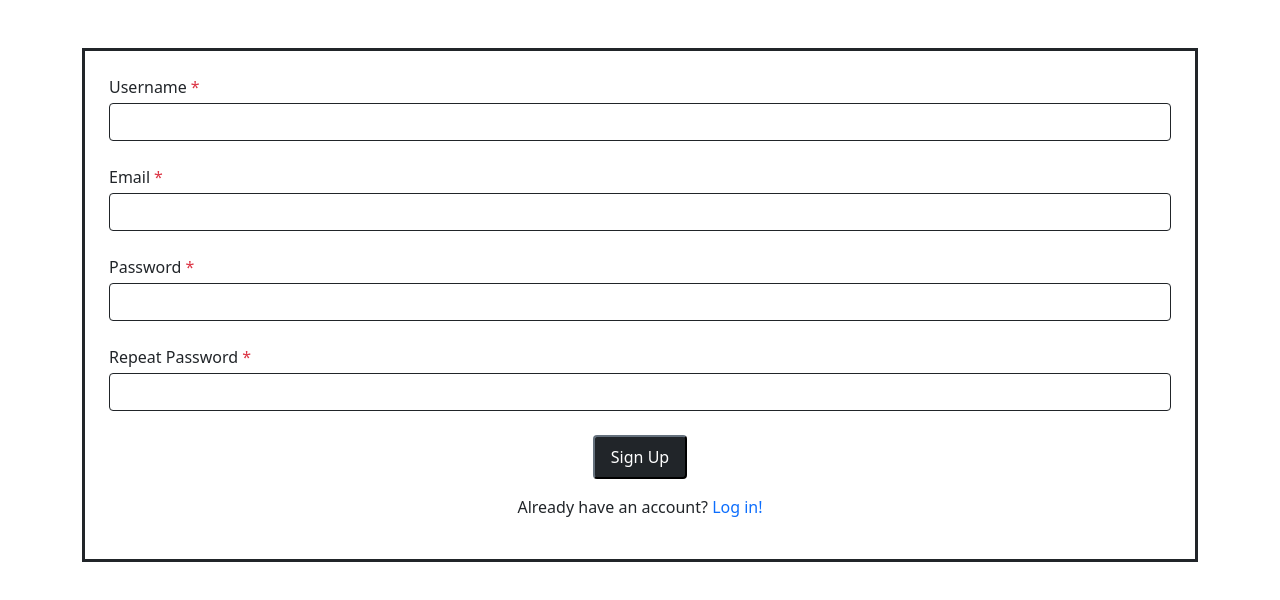
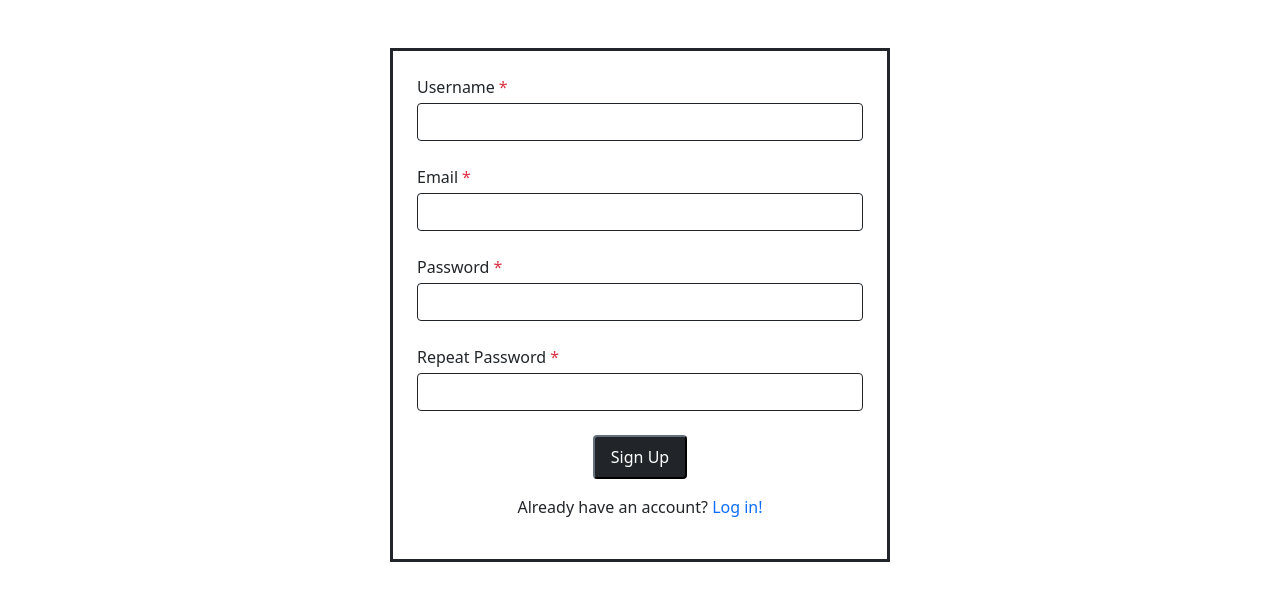
Before and after one commit to esofronova/cookie-login, a React (Create React App) app in the folder frontend/: page /register in a window 1280 px wide. Shown: the top 600 px of the page. Built offline with nearby package versions, Linux system fonts and the light colour scheme.

Commit message:
style changes

```diff
--- a/frontend/src/Components/Welcome.jsx
+++ b/frontend/src/Components/Welcome.jsx
@@ -3,7 +3,7 @@ export default function Welcome(props) {
   return (
     <div>
       <h1>{`Welcome, @${props.user}`}!!!</h1>
-      <form action="/logout" method="post">
+      <form action="/logout" method="post" className="m-0">
         <button>Sign Out</button>
       </form>
     </div>
--- a/frontend/src/classes.scss
+++ b/frontend/src/classes.scss
@@ -17,3 +17,8 @@
 
   img { object-fit: cover; }
 }
+
+form {
+  max-width: 500px;
+  margin: auto;
+}
```
